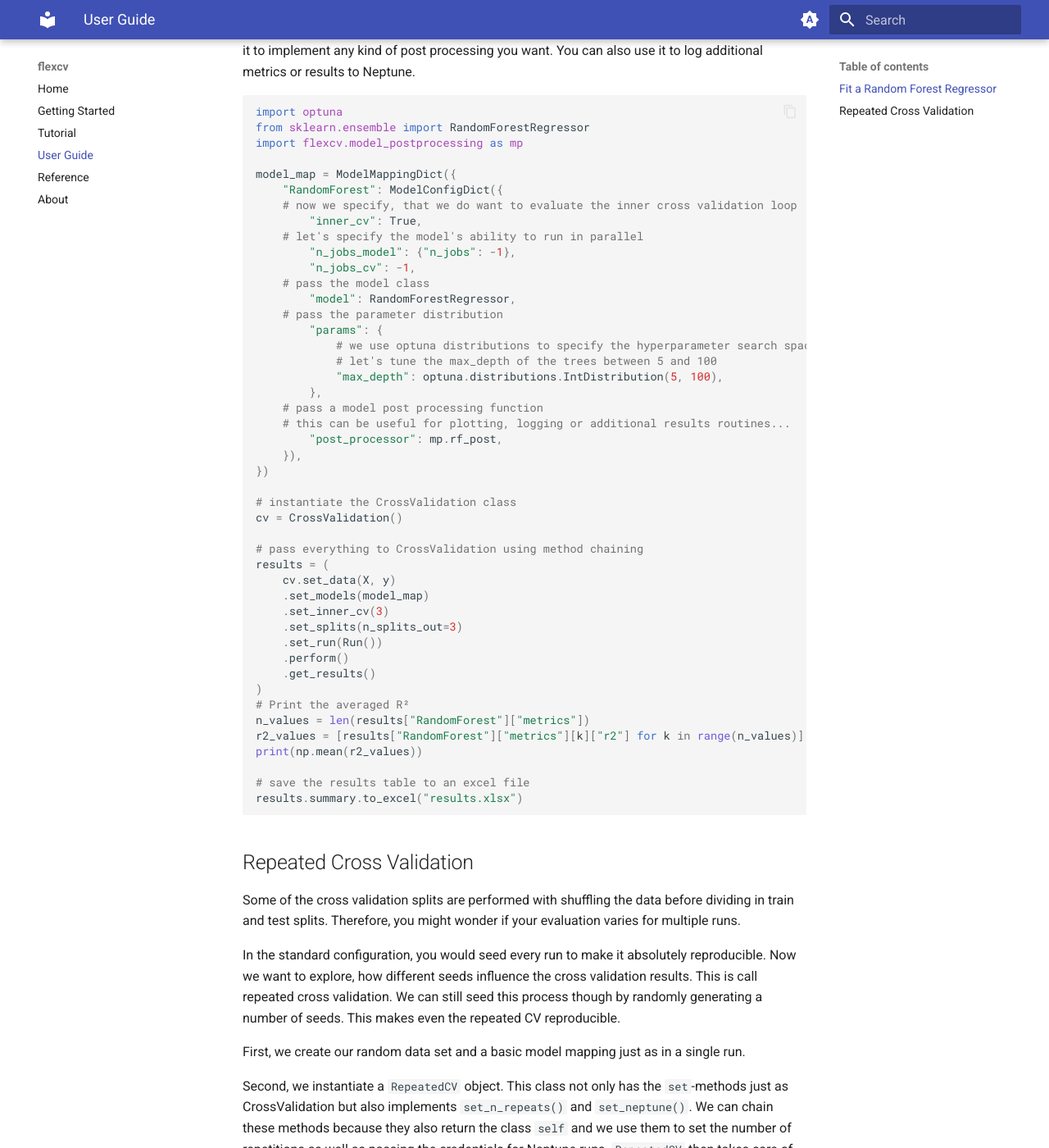
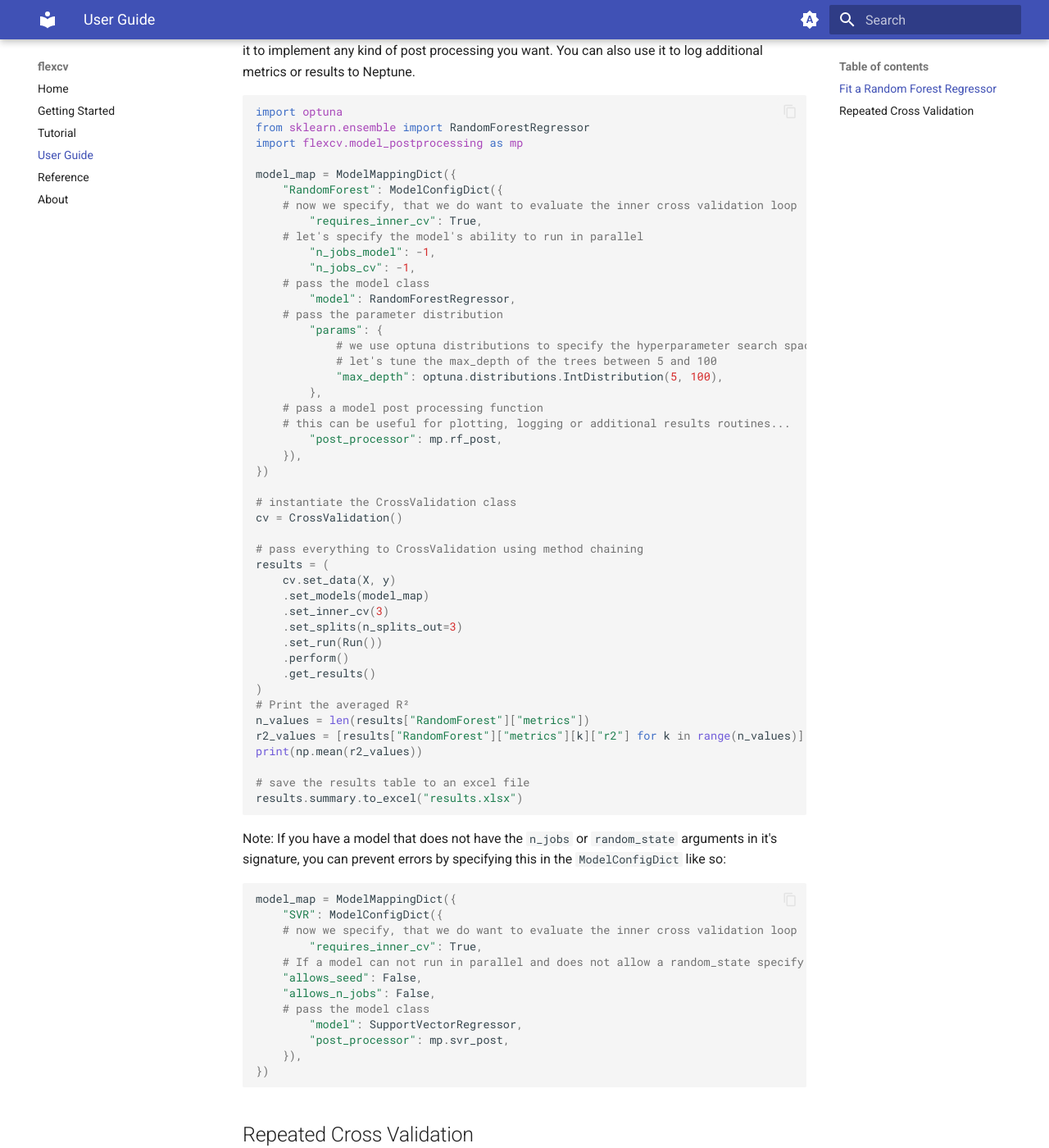
Before and after one commit to radlfabs/flexcv, an MkDocs documentation site: the page built from docs/user-guide.md, in a window 1280 px wide and 1400 px high, scrolled down 535 px. Shown: the whole window at 82% size. Built offline with MkDocs 1.6.1 and Material for MkDocs 9.7.7, drawn with Linux system fonts in a browser that asks for light colours.

Commit message:
update renamed keys in ModelConfigDicts

````diff
--- a/docs/user-guide.md
+++ b/docs/user-guide.md
@@ -1,7 +1,6 @@
 # User Guide
 
 This user guide will give you a detailled guide on how to use `flexcv` functions and objects.
-
 
 ## Fit a Random Forest Regressor
 
@@ -19,9 +18,9 @@ import flexcv.model_postprocessing as mp
 model_map = ModelMappingDict({
     "RandomForest": ModelConfigDict({
 	# now we specify, that we do want to evaluate the inner cross validation loop
-        "inner_cv": True,
+        "requires_inner_cv": True,
 	# let's specify the model's ability to run in parallel
-        "n_jobs_model": {"n_jobs": -1},
+        "n_jobs_model": -1,
         "n_jobs_cv": -1,
 	# pass the model class
         "model": RandomForestRegressor,
@@ -59,6 +58,22 @@ print(np.mean(r2_values))
 results.summary.to_excel("results.xlsx")
 ```
 
+Note: If you have a model that does not have the `n_jobs` or `random_state` arguments in it's signature, you can prevent errors by specifying this in the `ModelConfigDict` like so:
+
+```python
+model_map = ModelMappingDict({
+    "SVR": ModelConfigDict({
+	# now we specify, that we do want to evaluate the inner cross validation loop
+        "requires_inner_cv": True,
+	# If a model can not run in parallel and does not allow a random_state specify
+	"allows_seed": False,
+	"allows_n_jobs": False,
+	# pass the model class
+        "model": SupportVectorRegressor,
+        "post_processor": mp.svr_post,
+    }),
+})
+```
 
 ## Repeated Cross Validation
 
````
Also changed, not shown: docs/index.md (+1 -2 lines), 4 other files.
